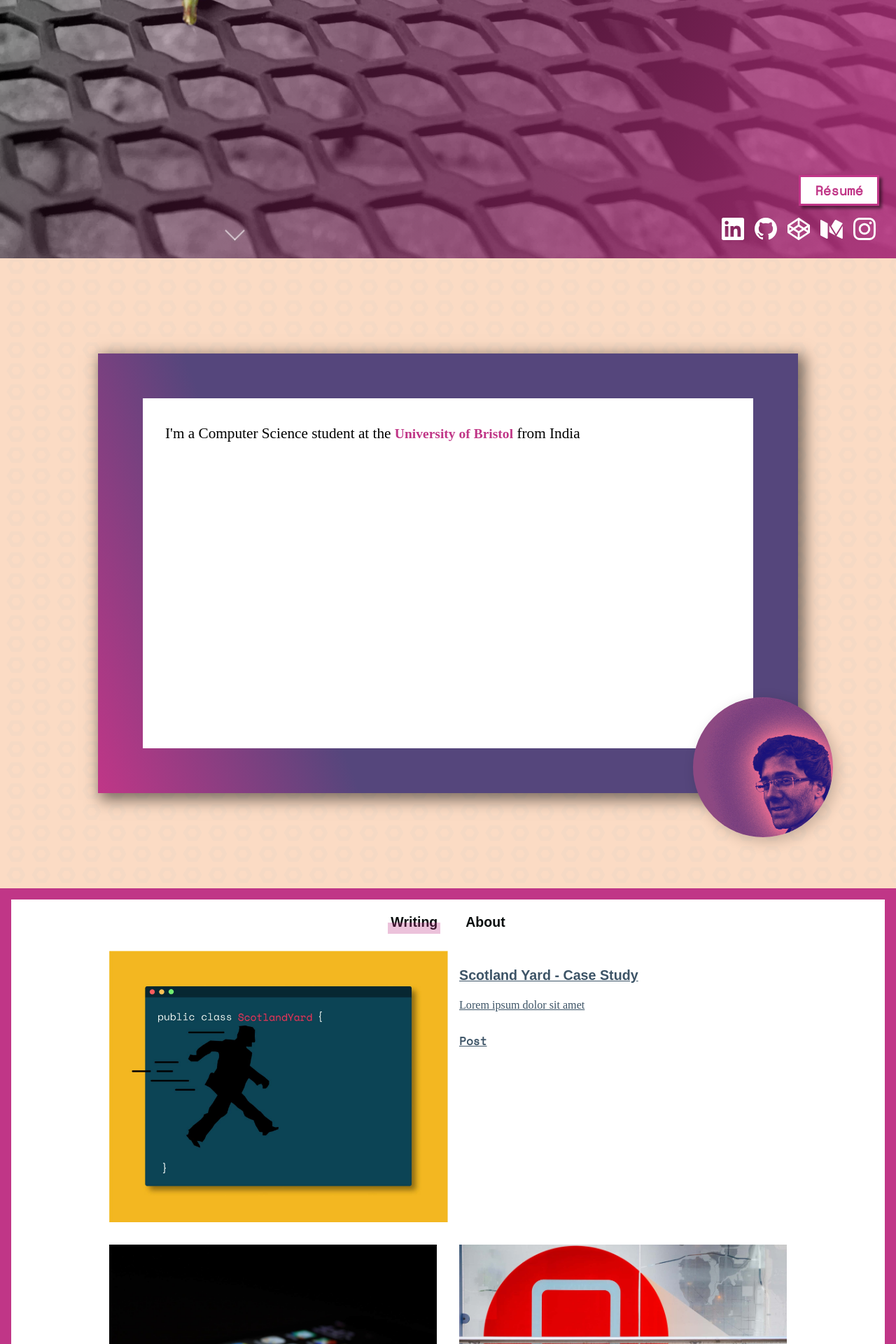
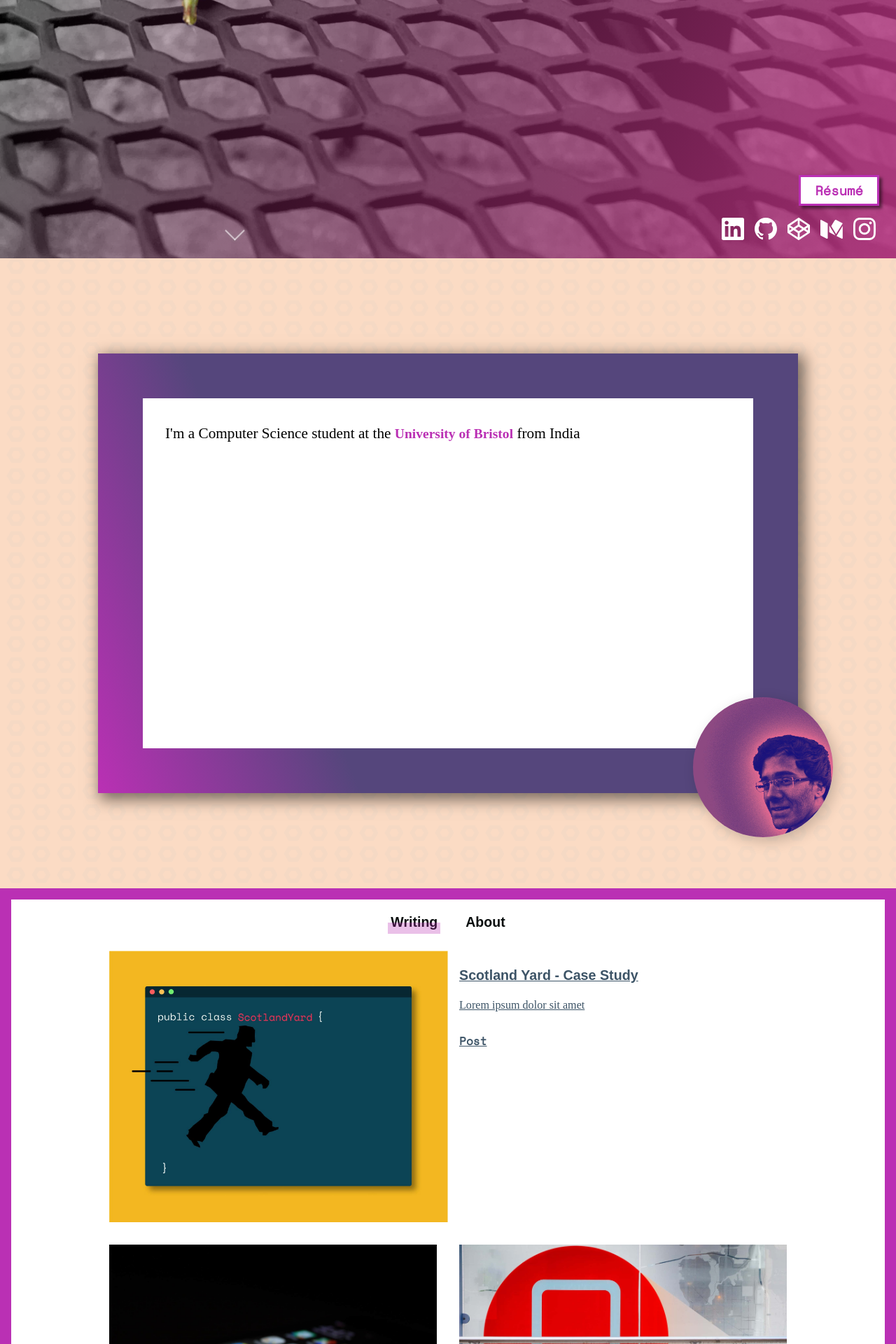
Before and after one commit to bkazi/bkazi.github.io, a Jekyll site: the page built from index.html, in a window 1280 px wide. Shown: the part 531-2451 px from the top of the page at 70% size. Built offline with Jekyll 4.4.1, drawn with Linux system fonts in a browser that asks for light colours; some web fonts are replaced.

Commit message:
Change color

```diff
--- a/_includes/critical_home.scss
+++ b/_includes/critical_home.scss
@@ -4,5 +4,5 @@
 @import "icon";
 
 body {
-    background-color: #C03687;
+    background-color: #BA30B4;
 }
--- a/_layouts/default.html
+++ b/_layouts/default.html
@@ -6,7 +6,7 @@
 <html lang="{{ page.lang | default: site.lang | default: "en-GB" }}">
 
   <head>
-    <meta name="theme-color" content="#C03687"/>
+    <meta name="theme-color" content="#BA30B4"/>
     <script async src="/js/main.js"></script>
     <link rel="preload" href="/css/main.css" as="style">
     <link rel="preload" href="/images/main.jpg" as="image">
--- a/_sass/_palette.scss
+++ b/_sass/_palette.scss
@@ -1,5 +1,5 @@
 $black: #070C0C;
 $silver: #3D5467;
 $white: #FFFEFE;
-$red: #C03687;
+$red: #BA30B4;
 $green: #8AA29E;
```
